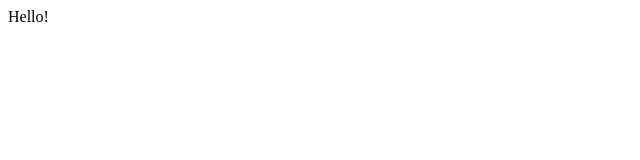
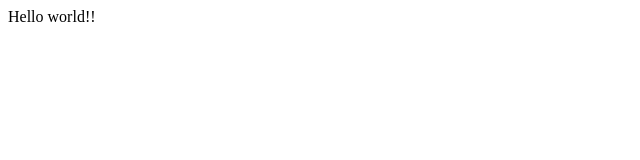
Before and after one commit to Edgerunner0/web-markup, a plain HTML site: page index.html in a window 1280 px wide. Shown: the full height of the page, 0-640 px from the left. Drawn offline with Linux system fonts and the light colour scheme.

Commit message:
update body

```diff
--- a/index.html
+++ b/index.html
@@ -6,6 +6,6 @@
     <title>Document</title>
 </head>
 <body>
-    Hello!
+    Hello world!!
 </body>
 </html>
```
